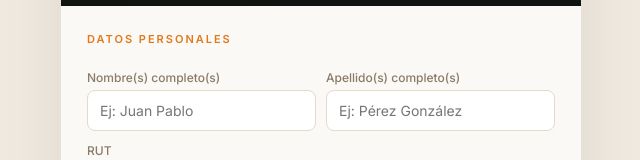
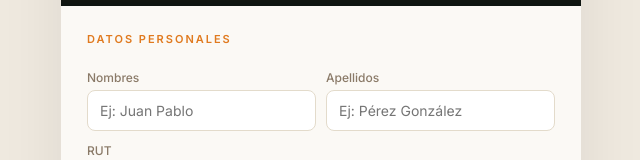
Before and after one commit to ehansenf-afk/trabajador-monkeydmarket, a plain HTML site: page index.html in a window 1280 px wide. Shown: the part 160-320 px from the top of the page, without its empty margins (319-959 px from the left). Drawn offline with nearby package versions, Linux system fonts and the light colour scheme.

```diff
--- a/index.html
+++ b/index.html
@@ -71,11 +71,11 @@
       <div class="section-label">Datos personales</div>
       <div class="row2">
         <div>
-          <label>Nombre(s) completo(s)</label>
+          <label>Nombres</label>
           <input type="text" id="nombre" placeholder="Ej: Juan Pablo" required>
         </div>
         <div>
-          <label>Apellido(s) completo(s)</label>
+          <label>Apellidos</label>
           <input type="text" id="apellido" placeholder="Ej: Pérez González" required>
         </div>
       </div>
```
